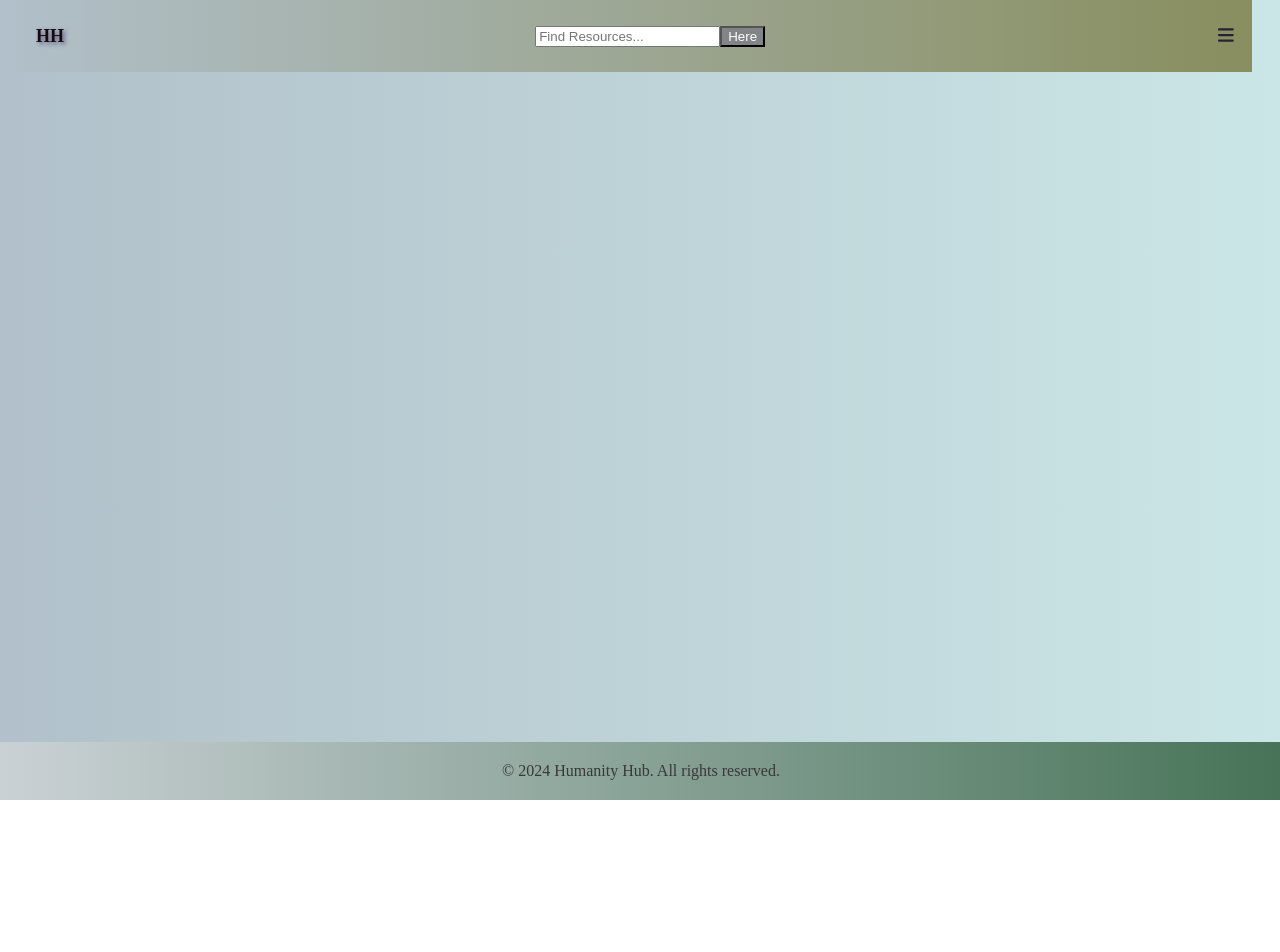
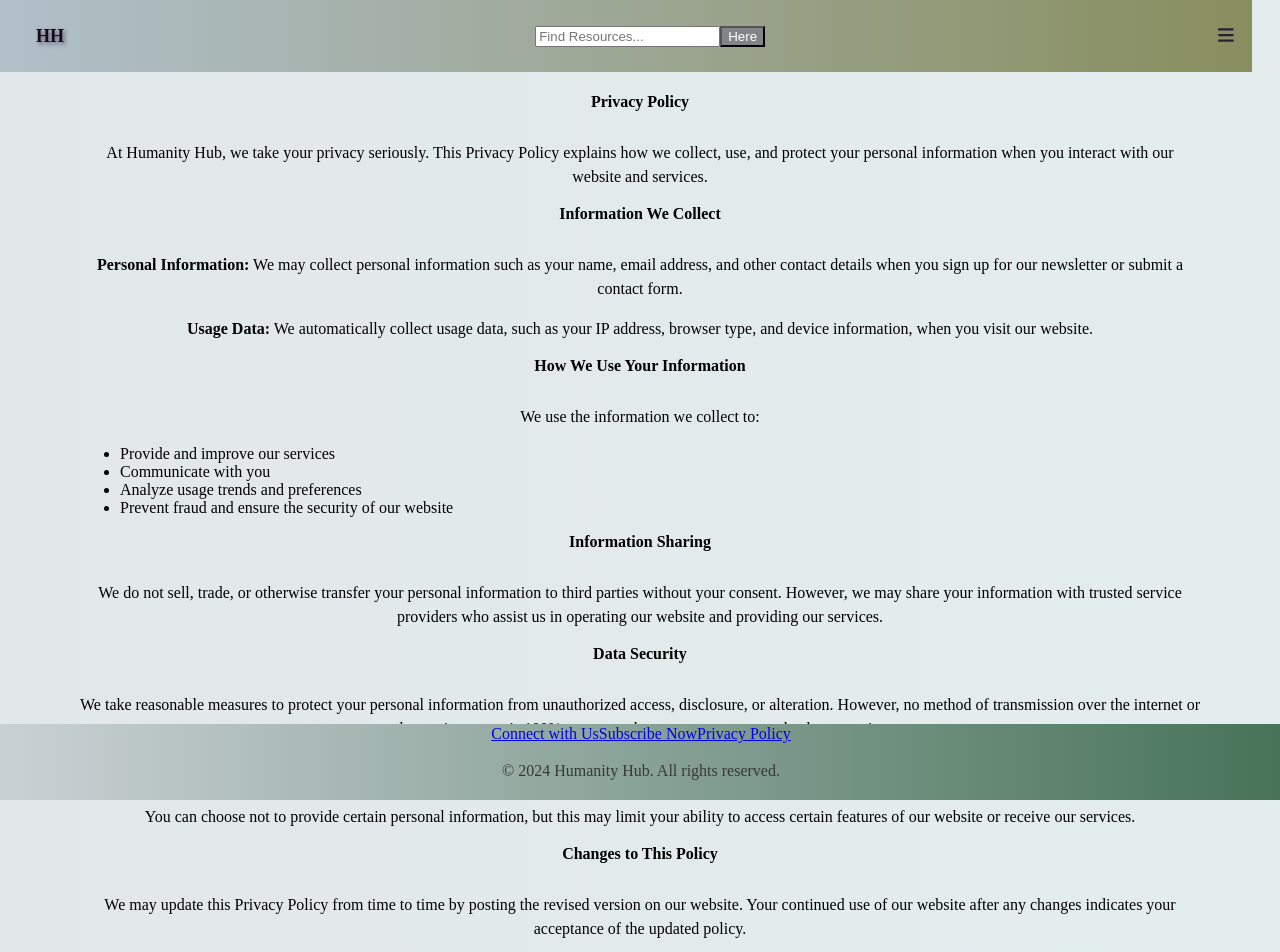
Before and after one commit to yana1al/HumanityHub, a React (Vite) app: page /privacyPolicyDetails in a window 1280 px wide. Shown: the top 952 px of the page. Before the commit the page ends 800 px from the top, so only its background shows below. Built offline with nearby package versions, Linux system fonts and the light colour scheme.

Commit message:
Some more functions

```diff
--- a/src/App.css
+++ b/src/App.css
@@ -98,7 +98,7 @@ p {
 main {
   flex-grow: 1;
   padding: 80px;
-  background: linear-gradient(to right, #b1c0ca, rgb(203, 230, 230));
+  background: linear-gradient(to right, #e2e7ea, rgb(228, 237, 237));
 
 }
 
@@ -111,6 +111,7 @@ footer {
   left: 0;
   bottom: 0;
   width: 100%;
+
 }
 
 
--- a/src/App.jsx
+++ b/src/App.jsx
@@ -1,5 +1,5 @@
-import { useState, useEffect } from "react";
-import { Route, Routes } from "react-router-dom";
+import React, { useState, useEffect } from "react";
+import { Route, Routes, Link } from "react-router-dom";
 import "./App.css";
 import Nav from "./components/Nav";
 import Home from "./components/Home";
@@ -8,7 +8,9 @@ import Events from "./components/Events";
 import Donations from "./components/Donations";
 import Resources from "./components/Resources";
 import HappyHour from "./components/HappyHour";
-
+import PrivacyPolicyDetails from "./components/PrivacyPolicyDetails";
+import ConnectUs from "./components/ConnectUs";
+import SubscribeUs from "./components/SubscribeUs";
 
 const App = () => {
   const [user, setUser] = useState(null);
@@ -40,9 +42,16 @@ const App = () => {
           <Route path="/events" element={<Events />} />
           <Route path="/donations" element={<Donations />} />
           <Route path="/happyHour" element={<HappyHour />} />
+          <Route path="/resources" element={<Resources />} />
+          <Route path="/privacyPolicyDetails" element={<PrivacyPolicyDetails />} />
+          <Route path="/connectUs" element={<ConnectUs />} />
+          <Route path="/subscribeUs" element={<SubscribeUs />} />
         </Routes>
       </main>
       <footer>
+        <Link to="/connectUs">Connect with Us</Link>
+        <Link to="/subscribeUs">Subscribe Now</Link>
+        <Link to="/privacyPolicyDetails">Privacy Policy</Link>
         <p>&copy; 2024 Humanity Hub. All rights reserved.</p>
       </footer>
     </div>
--- /dev/null
+++ b/src/components/ConnectUs.jsx
@@ -0,0 +1,31 @@
+import React from "react";
+
+const ConnectUs = () => {
+  const handleSubmit = (e) => {
+    e.preventDefault();
+    // Add your logic to handle form submission
+  };
+
+  return (
+    <div className="connect-us">
+      <h3>Connect with Us</h3>
+      <form onSubmit={handleSubmit}>
+        <label>
+          Name:
+          <input type="text" name="name" />
+        </label>
+        <label>
+          Email:
+          <input type="email" name="email" />
+        </label>
+        <label>
+          Message:
+          <textarea name="message"></textarea>
+        </label>
+        <button type="submit">Submit</button>
+      </form>
+    </div>
+  );
+};
+
+export default ConnectUs;
--- /dev/null
+++ b/src/components/PrivacyPolicyDetails.jsx
@@ -0,0 +1,63 @@
+import React from "react";
+
+const PrivacyPolicyDetails = () => {
+  return (
+    <div className="privacy-policy">
+      <h2>Privacy Policy</h2>
+      <p>
+        At Humanity Hub, we take your privacy seriously. This Privacy Policy
+        explains how we collect, use, and protect your personal information when
+        you interact with our website and services.
+      </p>
+      <h3>Information We Collect</h3>
+      <p>
+        <strong>Personal Information:</strong> We may collect personal
+        information such as your name, email address, and other contact details
+        when you sign up for our newsletter or submit a contact form.
+      </p>
+      <p>
+        <strong>Usage Data:</strong> We automatically collect usage data, such
+        as your IP address, browser type, and device information, when you visit
+        our website.
+      </p>
+      <h3>How We Use Your Information</h3>
+      <p>
+        We use the information we collect to:
+      </p>
+      <ul>
+        <li>Provide and improve our services</li>
+        <li>Communicate with you</li>
+        <li>Analyze usage trends and preferences</li>
+        <li>Prevent fraud and ensure the security of our website</li>
+      </ul>
+      <h3>Information Sharing</h3>
+      <p>
+        We do not sell, trade, or otherwise transfer your personal information
+        to third parties without your consent. However, we may share your
+        information with trusted service providers who assist us in operating
+        our website and providing our services.
+      </p>
+      <h3>Data Security</h3>
+      <p>
+        We take reasonable measures to protect your personal information from
+        unauthorized access, disclosure, or alteration. However, no method of
+        transmission over the internet or electronic storage is 100% secure,
+        and we cannot guarantee absolute security.
+      </p>
+      <h3>Your Choices</h3>
+      <p>
+        You can choose not to provide certain personal information, but this
+        may limit your ability to access certain features of our website or
+        receive our services.
+      </p>
+      <h3>Changes to This Policy</h3>
+      <p>
+        We may update this Privacy Policy from time to time by posting the
+        revised version on our website. Your continued use of our website after
+        any changes indicates your acceptance of the updated policy.
+      </p>
+    </div>
+  );
+};
+
+export default PrivacyPolicyDetails;
--- /dev/null
+++ b/src/components/SubscribeUs.jsx
@@ -0,0 +1,23 @@
+import React from "react";
+
+const SubscribeUs = () => {
+  const handleSubmit = (e) => {
+    e.preventDefault();
+    // Add your logic to handle form submission
+  };
+
+  return (
+    <div className="subscribe-us">
+      <h3>Subscribe Now</h3>
+      <form onSubmit={handleSubmit}>
+        <label>
+          Email:
+          <input type="email" name="email" />
+        </label>
+        <button type="submit">Subscribe</button>
+      </form>
+    </div>
+  );
+};
+
+export default SubscribeUs;
```
